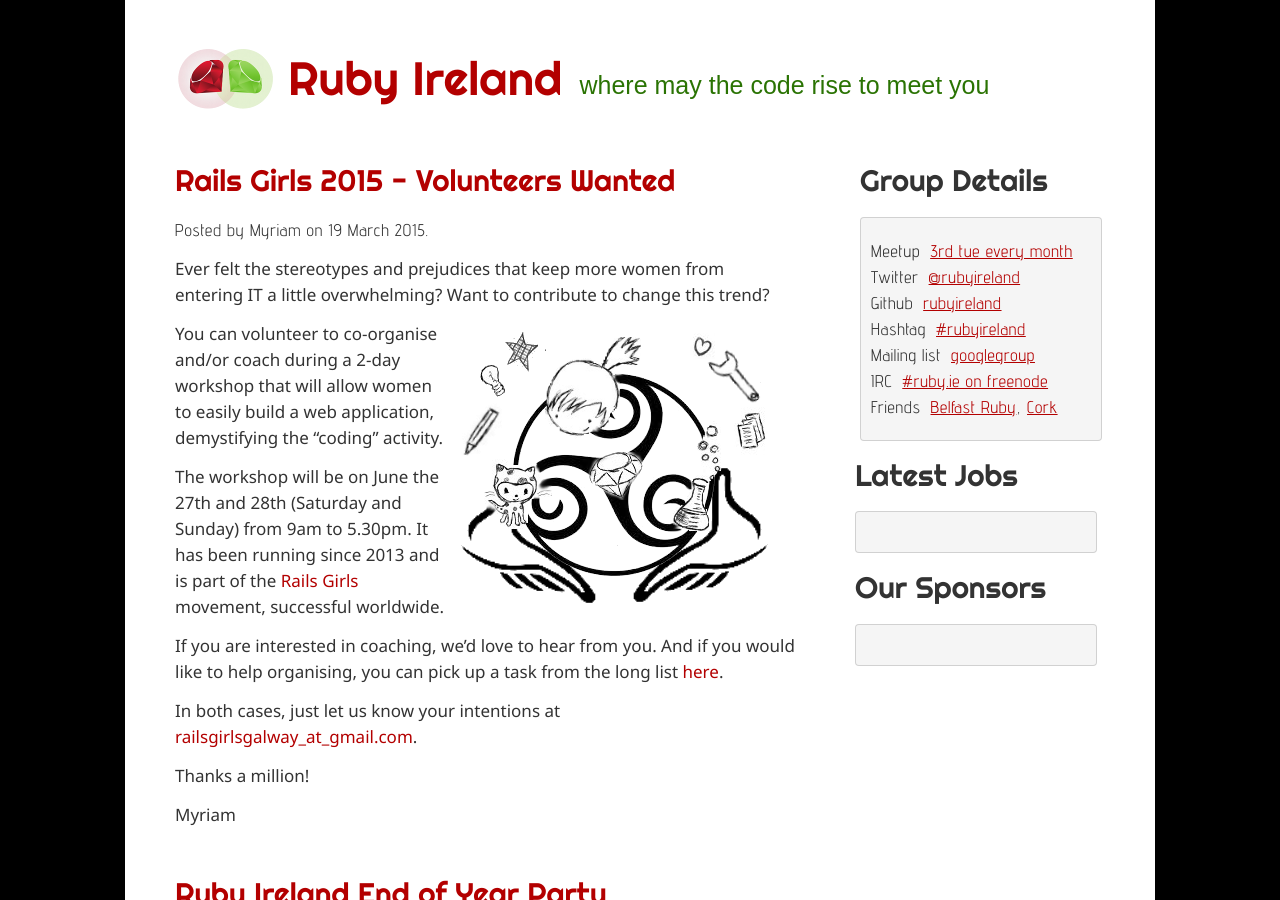
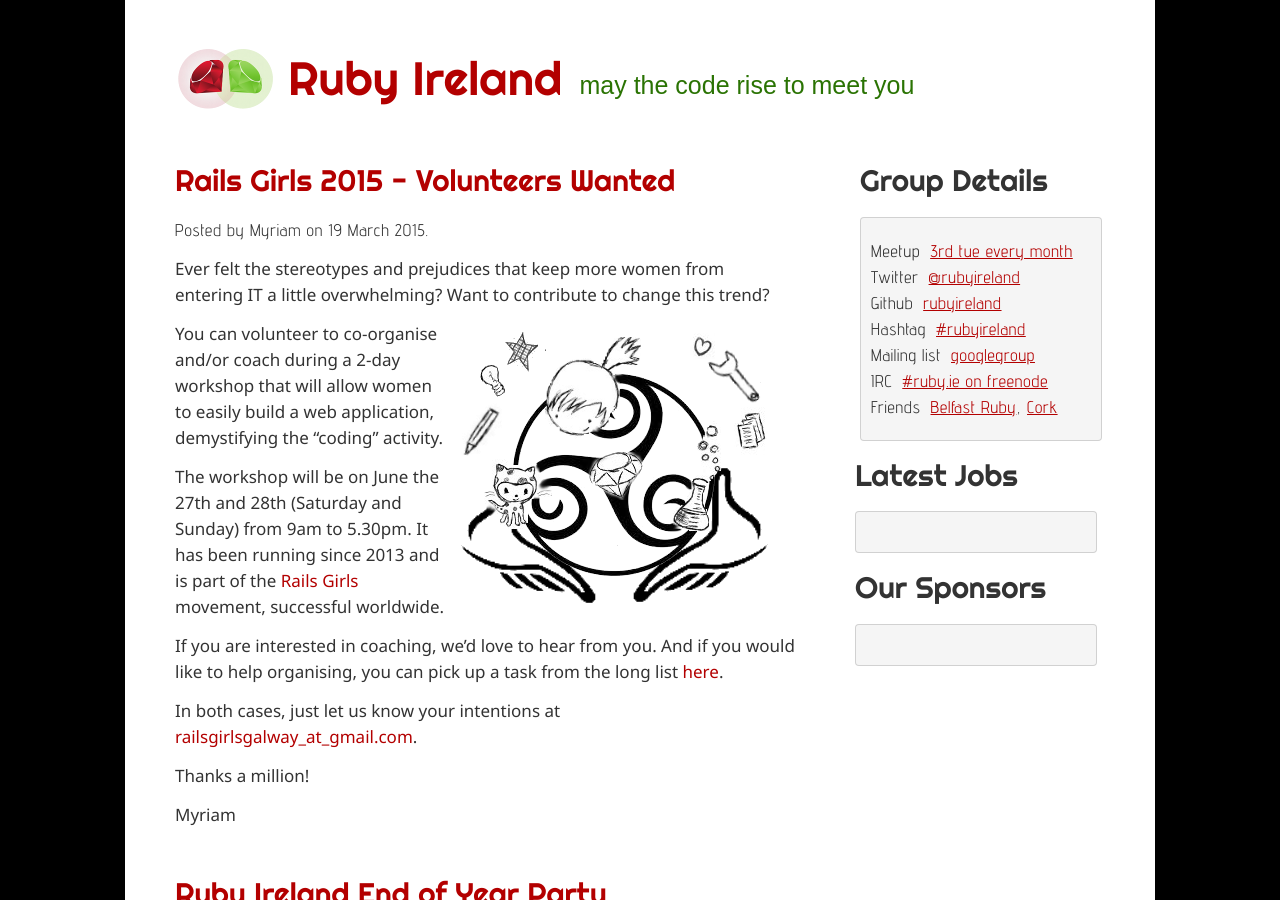
Before and after one commit to rubyireland/rubyireland.github.com, a Jekyll site: the page built from index.html, in a window 1280 px wide and 900 px high. Built offline with Jekyll 4.4.1, drawn with Linux system fonts in a browser that asks for light colours; some web fonts are replaced.

Commit message:
Copy change.

```diff
--- a/_layouts/default.html
+++ b/_layouts/default.html
@@ -34,7 +34,7 @@
             <h1>
               <a href="{{ site.root_url }}">
               <img src="/images/ruby_ireland_100x100.png" alt="logo" />
-  Ruby Ireland</a> <span class="subheader-styled">where may the code rise to meet you</span></h1>
+  Ruby Ireland</a> <span class="subheader-styled">may the code rise to meet you</span></h1>
           </div>
         </div>
 
```
